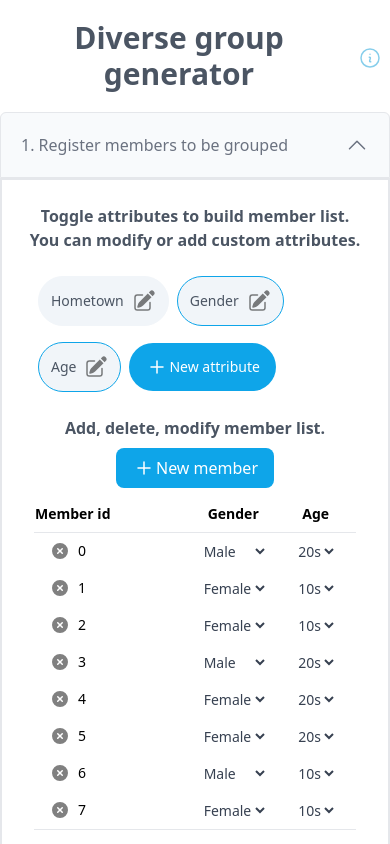
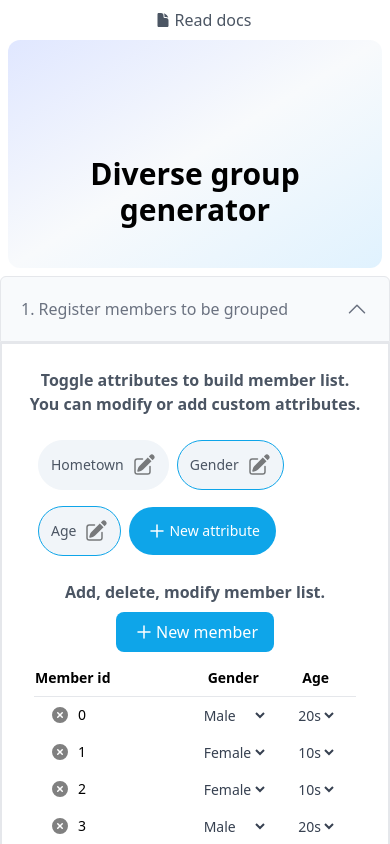
Before and after one commit to icsl-Jeon/random-group, a Next.js app: page / in a window 390 px wide. Shown: the top 844 px of the page. Built offline with nearby package versions, Linux system fonts and the light colour scheme; a web font is replaced by a local one.

Commit message:
Add main figure

```diff
--- a/pages/index.tsx
+++ b/pages/index.tsx
@@ -11,6 +11,8 @@ import {
   generateRandomMember,
   computeStatistics,
 } from "@/lib/utility";
+import thumbnail from "@/public/image1.png";
+import Image from "next/image";
 import Swal from "sweetalert2";
 import AttributeTypeManager from "@/modules/attributeTypeManager/AttributeTypeManager";
 import MemberListManager from "@/modules/memberListManager/MemberListManager";
@@ -209,37 +211,30 @@ export default function Home() {
         />
       </Head>
 
-      <div className="mx-auto max-w-screen-lg">
-        <div className="flex justify-between items-center ">
-          <h1 className="mx-auto sm:ml-3 py-5 px-2 text-center  font-sans text-3xl font-bold text-gray-600 sm:text-left">
-            Diverse group generator
-          </h1>
-          <div className="mr-4 font-semilight text-sky-400 hidden sm:inline">
+      <div className="mx-auto max-w-screen-lg ">
+        <div className="flex flex-col items-center sm:flex-row-reverse p-2">
+          <div className=" font-semilight text-gray-600 ml-4 hover:bg-slate-100 rounded-md  ">
             <Link href={"/posts/tutorial"}>
               {" "}
-              <div className="hover:bg-slate-100 p-3 duration-300 rounded-md">
-                Read docs
+              <div className="  duration-300 flex items-center">
+                <svg
+                  xmlns="http://www.w3.org/2000/svg"
+                  viewBox="0 0 24 24"
+                  fill="currentColor"
+                  className="w-4 h-4"
+                >
+                  <path d="M5.625 1.5c-1.036 0-1.875.84-1.875 1.875v17.25c0 1.035.84 1.875 1.875 1.875h12.75c1.035 0 1.875-.84 1.875-1.875V12.75A3.75 3.75 0 0016.5 9h-1.875a1.875 1.875 0 01-1.875-1.875V5.25A3.75 3.75 0 009 1.5H5.625z" />
+                  <path d="M12.971 1.816A5.23 5.23 0 0114.25 5.25v1.875c0 .207.168.375.375.375H16.5a5.23 5.23 0 013.434 1.279 9.768 9.768 0 00-6.963-6.963z" />
+                </svg>
+                <span className="ml-1">Read docs</span>
               </div>
             </Link>
           </div>
-          <div className="inline sm:hidden mr-2 pt-1">
-            <Link href={"/posts/tutorial"} passHref>
-              <svg
-                xmlns="http://www.w3.org/2000/svg"
-                fill="none"
-                viewBox="0 0 24 24"
-                stroke-width="1.5"
-                stroke="skyblue"
-                className="w-6 h-6"
-              >
-                <path
-                  stroke-linecap="round"
-                  stroke-linejoin="round"
-                  d="M11.25 11.25l.041-.02a.75.75 0 011.063.852l-.708 2.836a.75.75 0 001.063.853l.041-.021M21 12a9 9 0 11-18 0 9 9 0 0118 0zm-9-3.75h.008v.008H12V8.25z"
-                />
-              </svg>
-            </Link>
-          </div>
+        </div>
+        <div className="mx-2 flex flex-col items-center sm:items-start bg-gradient-to-br from-indigo-100  via-slate-50 via-slate-100 to-sky-100 pt-24 sm:pt-40 pb-10 mb-2 rounded-xl">
+          <h1 className="mx-auto sm:ml-3 pt-5 px-3 sm:px-10 text-center  font-sans text-3xl font-bold text-black sm:text-left">
+            Diverse group generator
+          </h1>
         </div>
 
         <Accordion
```
